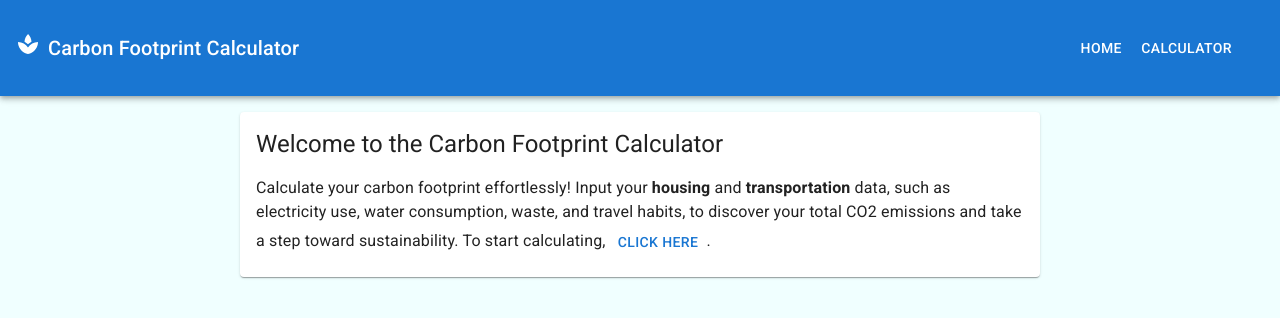
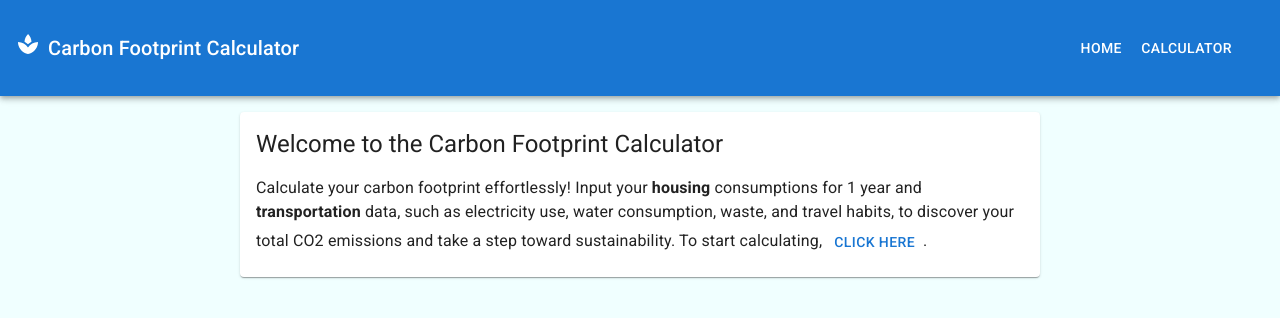
Before and after one commit to pmatos96/carbon-footprint-calculator-web, a Next.js app: page / in a window 1280 px wide. Shown: the top 318 px of the page. Built offline with nearby package versions, Linux system fonts and the light colour scheme.

Commit message:
feat: Changing home page text

```diff
--- a/src/app/page.tsx
+++ b/src/app/page.tsx
@@ -14,7 +14,7 @@ const Home = (): React.ReactElement => {
               Welcome to the Carbon Footprint Calculator
             </Typography>
             <Typography variant="body1">
-              Calculate your carbon footprint effortlessly! Input your <strong>housing</strong> and <strong>transportation</strong> data,
+              Calculate your carbon footprint effortlessly! Input your <strong>housing</strong> consumptions for 1 year and <strong>transportation</strong> data,
               such as electricity use, water consumption, waste, and travel habits, to discover your
               total CO2 emissions and take a step toward sustainability.
 
```
